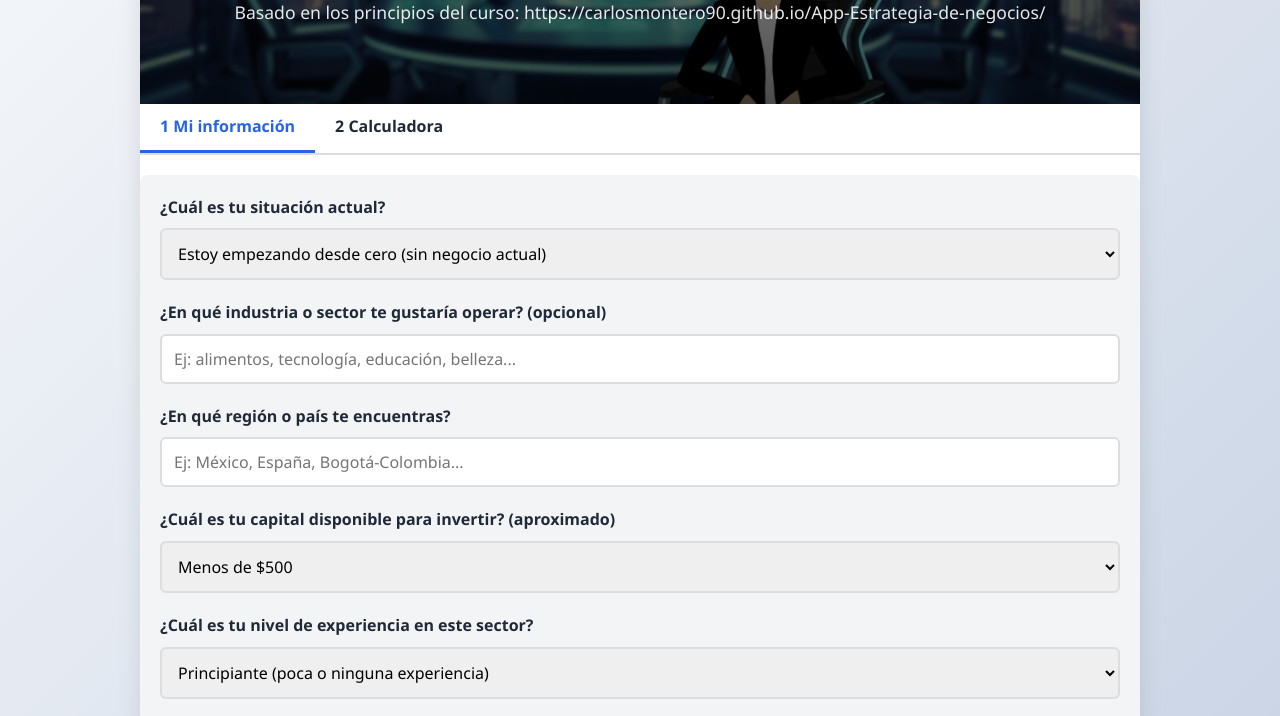
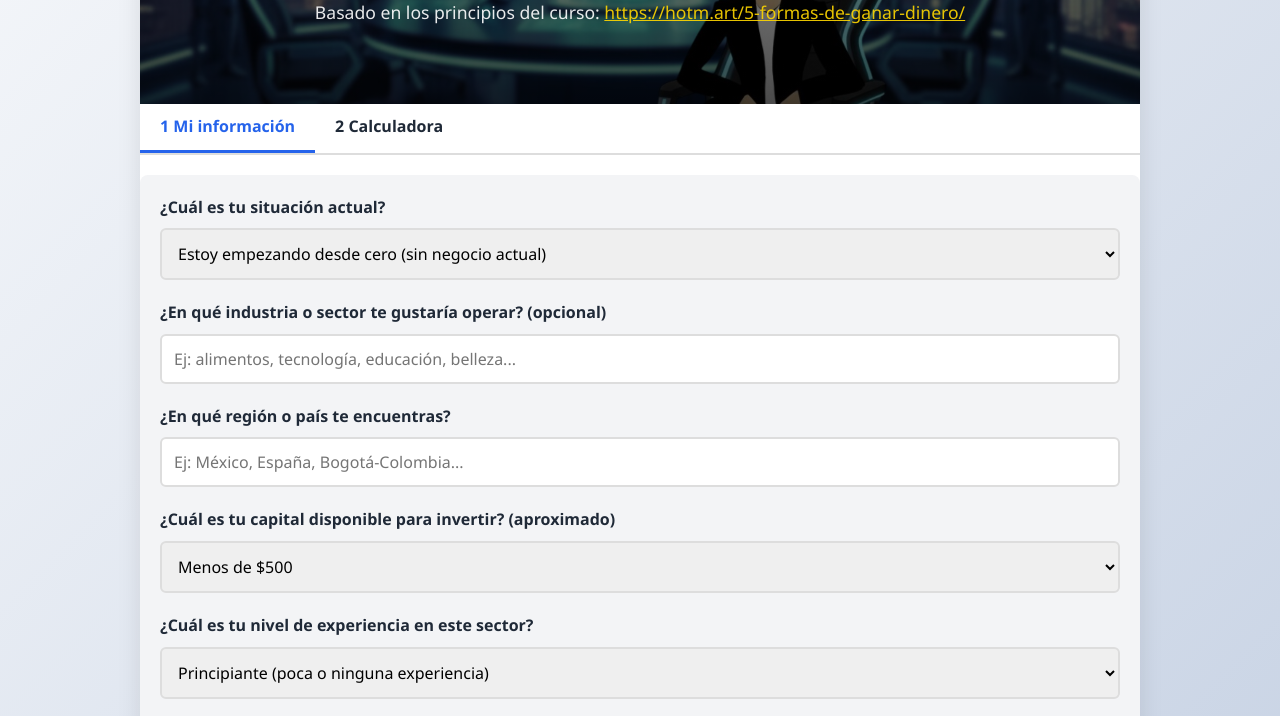
Before and after one commit to carlosmontero90/App-Estrategia-de-negocios, a plain HTML site: page index.html in a window 1280 px wide. Shown: the part 166-882 px from the top of the page. Drawn offline with Linux system fonts and the light colour scheme.

Commit message:
Update index.html

```diff
--- a/index.html
+++ b/index.html
@@ -370,7 +370,13 @@
     <div class="container">
         <header class="header-with-photo">
             <h1>Calculadora de Estrategias para $10,000 Mensuales</h1>
-            <p class="subtitle">Basado en los principios del curso: https://carlosmontero90.github.io/App-Estrategia-de-negocios/</p>
+            <p class="subtitle">
+                Basado en los principios del curso:
+                <a href="https://hotm.art/5-formas-de-ganar-dinero/" target="_blank"
+                   style="color: #ffd700; text-decoration: underline;">
+                    https://hotm.art/5-formas-de-ganar-dinero/
+                </a>
+            </p>
         </header>
 
         <div class="tabs">
```
